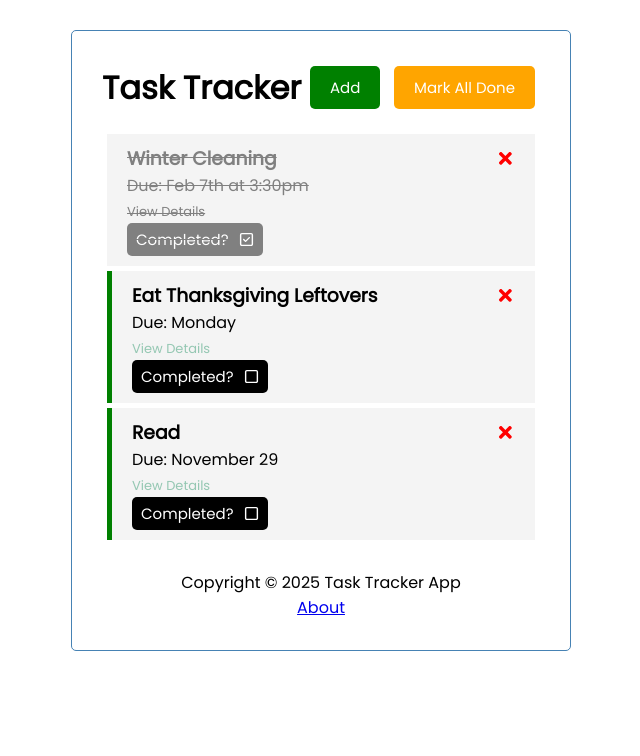
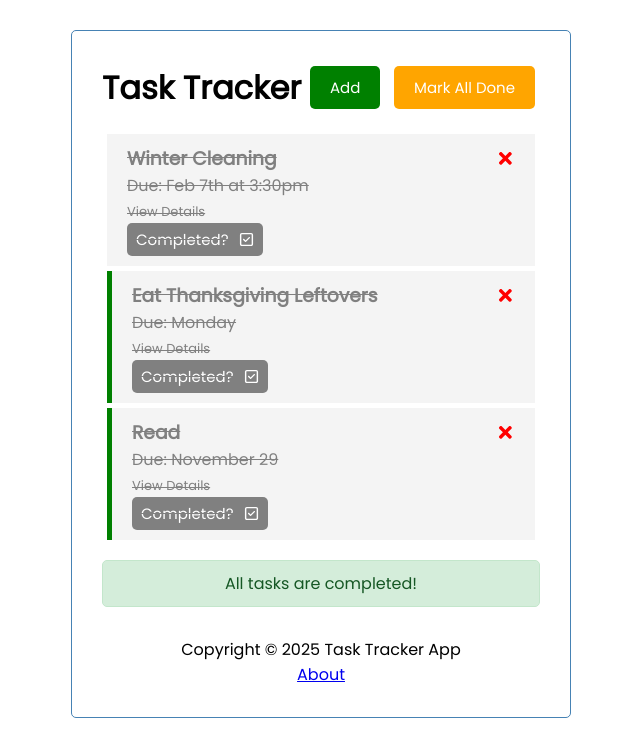
Before and after one commit to hayleyrobin/react-task-tracker, a React (Create React App) app: page / in a window 1280 px wide. Shown: the top 756 px of the page, without its empty margins (319-959 px from the left). Built offline with nearby package versions, Linux system fonts and the light colour scheme; data requests are answered from the project's data file.

Commit message:
Added a banner for when all taks are complete

```diff
--- a/db.json
+++ b/db.json
@@ -12,14 +12,14 @@
       "text": "Eat Thanksgiving Leftovers",
       "day": "Monday",
       "reminder": true,
-      "completed": false
+      "completed": true
     },
     {
       "id": "cefb",
       "text": "Read",
       "day": "November 29",
       "reminder": true,
-      "completed": false
+      "completed": true
     }
   ]
 }
--- a/src/App.js
+++ b/src/App.js
@@ -10,6 +10,7 @@ import TaskDetails from "./components/TaskDetails";
 function App() {
   const [showAddTask, setShowAddTask] = useState(false); // state to show/hide AddTask form
   const [tasks, setTasks] = useState([]); // state to hold tasks array
+  const allCompleted = tasks.length > 0 && tasks.every((task) => task.completed); // check if all tasks are completed
 
   // Get Tasks from server
   useEffect(() => {
@@ -137,6 +138,7 @@ function App() {
             {showAddTask && <AddTask onAdd={addTask} />}
             {/*if tasks exist, render Tasks component, else show message*/}
             {tasks.length > 0 ? (<Tasks tasks={tasks} onDelete={deleteTask} onToggle={toggleReminder} onComplete={markIfDone} />) : ('No Tasks to Show')}
+            {allCompleted && <div className="complete-banner">All tasks are completed!</div>}
           </>
         } />
         <Route path='/about' element={<About />} />
--- a/src/index.css
+++ b/src/index.css
@@ -135,3 +135,12 @@ footer {
   margin-top: 30px;
   text-align: center;
 }
+.complete-banner {
+  margin-top: 20px;
+  padding: 10px;
+  background-color: #d4edda;
+  color: #155724;
+  border: 1px solid #c3e6cb;
+  border-radius: 5px;
+  text-align: center;
+}
```
